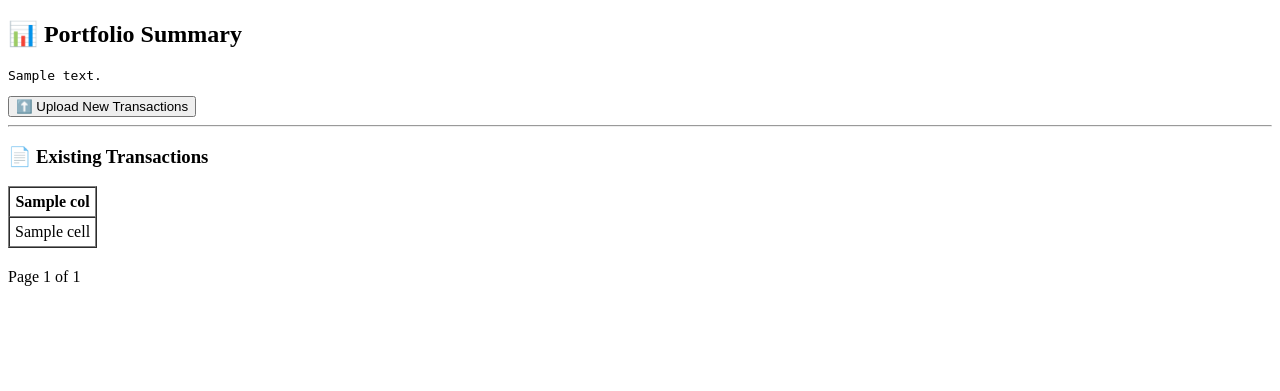
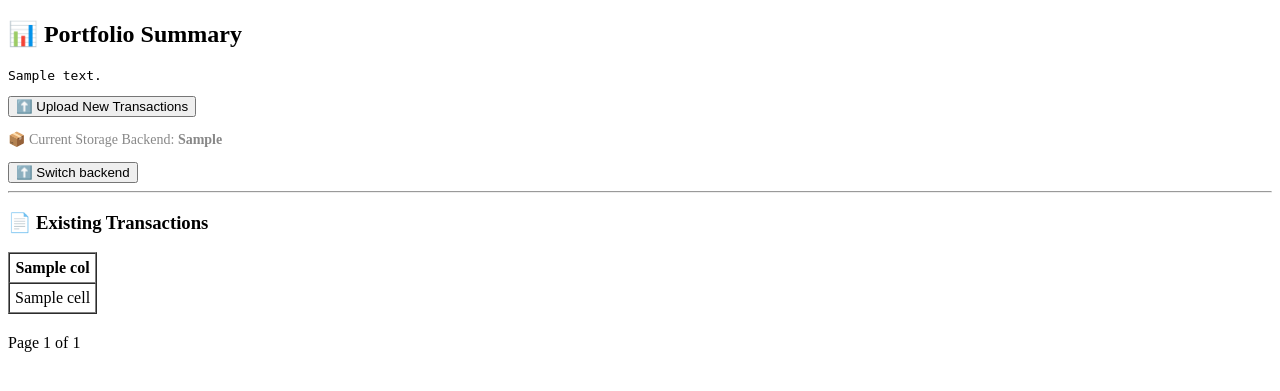
Before and after one commit to dheerajk78/sample_app, a Flask app: template templates/summary.html in a window 1280 px wide. Shown: the top 391 px of the page. Run offline with Flask 3, Linux system fonts and the light colour scheme; the template is opened without the code that fills it: most values are stand-ins (such as "Sample title", 1, 10 or a date in 2020).

Commit message:
Update summary.html

```diff
--- a/templates/summary.html
+++ b/templates/summary.html
@@ -15,6 +15,13 @@
 
     <form action="{{ url_for('upload') }}">
         <button type="submit">⬆️ Upload New Transactions</button>
+    </form>
+
+  <p style="font-size: 14px; color: #888;">
+    📦 Current Storage Backend: <strong>{{ backend_type }}</strong>
+  </p>
+    <form action="{{ url_for('setting') }}">
+        <button type="submit">⬆️ Switch backend</button>
     </form>
 
     <hr>
```
